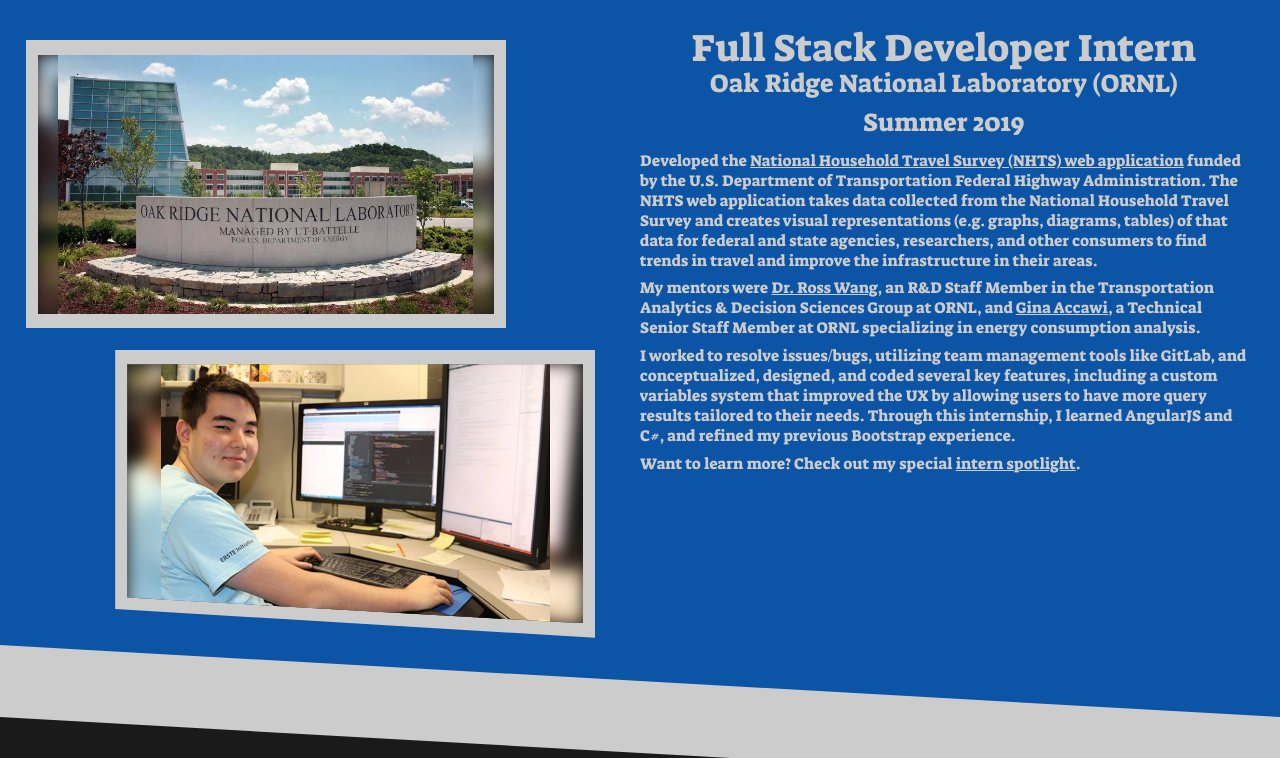
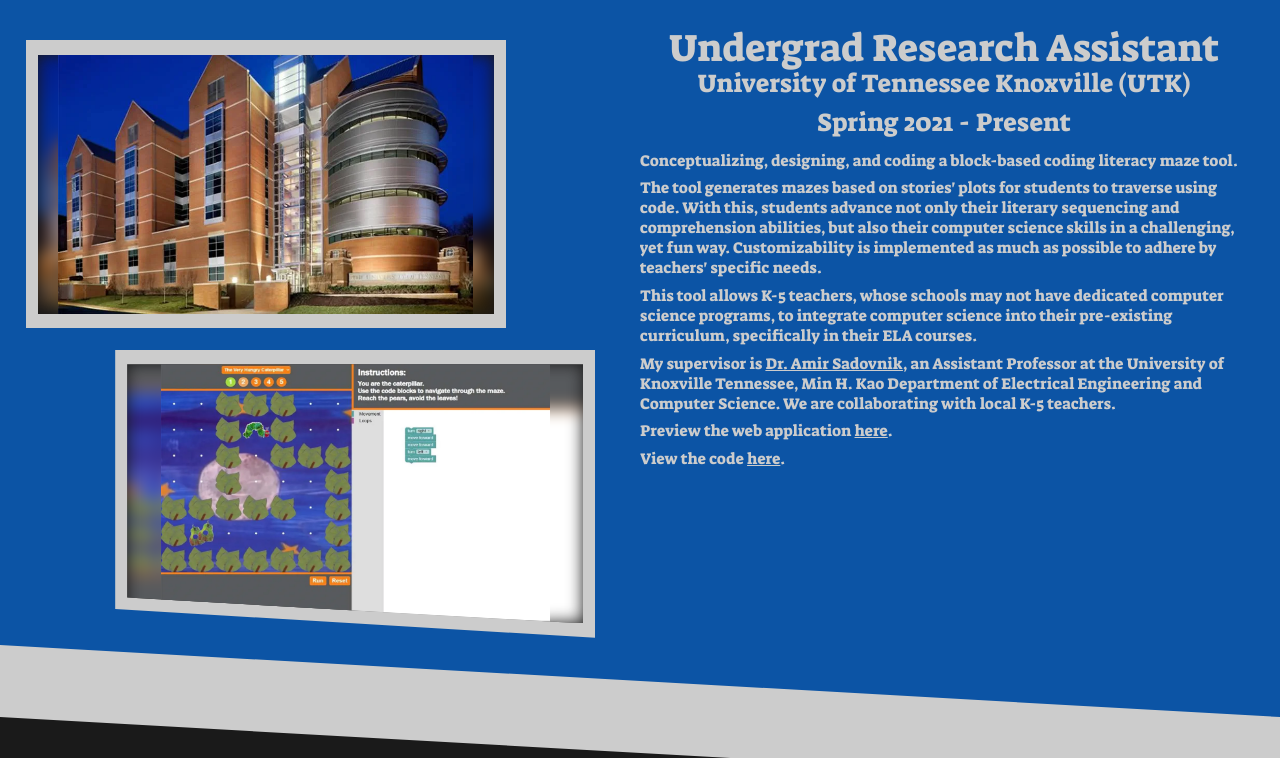
Before and after one commit to jovanyoshioka/Virtual-Portfolio, a plain HTML site: page pages/experiences.html in a window 1280 px wide. Shown: the part 803-1561 px from the top of the page. Drawn offline with Linux system fonts and the light colour scheme.

Commit message:
Updated resume. Added undergrad RA to experiences. Added SASS to skills.

```diff
--- a/css/global.css
+++ b/css/global.css
@@ -2409,6 +2409,8 @@ body.content section.light article div.tint {
   background-color: #0C54A5;
 }
 body.content section.dark article div.tint { background-color: #1A1A1A; }
+body.content section.light article div.tint.sLess,
+body.content section.dark article div.tint.sLess { opacity: 0.65; }
 body.content section.light article div.tint.less,
 body.content section.dark article div.tint.less { opacity: 0.3; }
 
--- a/pages/experiences.html
+++ b/pages/experiences.html
@@ -29,6 +29,11 @@
       <div class="infoContainer">
         <!-- Slideshow's slides/Images -->
         <!-- Custom title, time, and dest attributes used for other slide content -->
+        <picture>
+          <source type="image/webp" srcset="../assets/experiences/ra_eecsBuilding.webp">
+          <source type="image/jpeg" srcset="../assets/experiences/ra_eecsBuilding.jpg">
+          <img class="slideshowImages" section=".eecsRA" src="../assets/experiences/ra_eecsBuilding.jpg" alt="Image of Min H. Kao Electrical Engineering and Computer Science building." />
+        </picture>
         <picture>
           <source type="image/webp" srcset="../assets/experiences/ornl_campus.webp">
           <source type="image/jpeg" srcset="../assets/experiences/ornl_campus.jpg">
@@ -65,8 +70,77 @@
     </section>
 
     <!-- First content section must be "light" colored -->
+    <!-- UTK EECS Undergraduate Research Assistant -->
+    <section class="eecsRA light">
+      <!-- Content Images' Borders, Containers, and Elements -->
+      <figure>
+        <div>
+          <picture>
+            <source type="image/webp" srcset="../assets/experiences/ra_eecsBuilding.webp">
+            <source type="image/jpeg" srcset="../assets/experiences/ra_eecsBuilding.jpg">
+            <img class="blurred" src="../assets/experiences/ra_eecsBuilding.jpg" alt="Image of Min H. Kao Electrical Engineering and Computer Science building blurred." />
+          </picture>
+          <picture>
+            <source type="image/webp" srcset="../assets/experiences/ra_eecsBuilding.webp">
+            <source type="image/jpeg" srcset="../assets/experiences/ra_eecsBuilding.jpg">
+            <img src="../assets/experiences/ra_eecsBuilding.jpg" alt="Image of Min H. Kao Electrical Engineering and Computer Science building." />
+          </picture>
+        </div>
+      </figure>
+      <figure>
+        <div>
+          <picture>
+            <source type="image/webp" srcset="../assets/experiences/ra_mazeTool.webp">
+            <source type="image/jpeg" srcset="../assets/experiences/ra_mazeTool.jpg">
+            <img class="blurred" src="../assets/experiences/ra_mazeTool.jpg" alt="Image of block-based coding literacy maze tool blurred." loading="lazy" />
+          </picture>
+          <picture>
+            <source type="image/webp" srcset="../assets/experiences/ra_mazeTool.webp">
+            <source type="image/jpeg" srcset="../assets/experiences/ra_mazeTool.jpg">
+            <img src="../assets/experiences/ra_mazeTool.jpg" alt="Image of block-based coding literacy maze tool." loading="lazy" />
+          </picture>
+        </div>
+      </figure>
+      <!-- Content Info With Background Image -->
+      <article>
+        <picture>
+          <source type="image/webp" srcset="../assets/experiences/ut_logo.webp">
+          <source type="image/png" srcset="../assets/experiences/ut_logo.png">
+          <img class="higher" src="../assets/experiences/ut_logo.png" alt="Image of UTK's logo." />
+        </picture>
+        <div class="tint sLess"></div>
+        <h1>Undergrad Research Assistant</h1>
+        <h2>University of Tennessee Knoxville (UTK)</h2>
+        <h3>Spring 2021 - Present</h3>
+        <p>
+          Conceptualizing, designing, and coding a block-based coding literacy maze tool.
+        </p>
+        <p>
+          The tool generates mazes based on stories' plots for students to traverse using code. With this,
+          students advance not only their literary sequencing and comprehension abilities, but also their
+          computer science skills in a challenging, yet fun way. Customizability is implemented as much as possible
+          to adhere by teachers' specific needs.
+        </p>
+        <p>
+          This tool allows K-5 teachers, whose schools may not have dedicated computer science programs,
+          to integrate computer science into their pre-existing curriculum, specifically in their ELA courses.
+        </p>
+        <p>
+          My supervisor is <a href="https://www.eecs.utk.edu/people/amir-sadovnik/" target="_blank">Dr. Amir Sadovnik</a>,
+          an Assistant Professor at the University of Knoxville Tennessee, Min H. Kao Department of Electrical Engineering
+          and Computer Science. We are collaborating with local K-5 teachers.
+        </p>
+        <p>
+          Preview the web application <a href="https://jovanyoshioka.github.io/Blockly-Tool/" target="_blank">here</a>.
+        </p>
+        <p>
+          View the code <a href="https://github.com/jovanyoshioka/Blockly-Tool" target="_blank">here</a>.
+        </p>
+      </article>
+    </section>
+
     <!-- ORNL Internship -->
-    <section class="ornlInternship light">
+    <section class="ornlInternship dark">
       <!-- Content Images' Borders, Containers, and Elements -->
       <figure>
         <div>
@@ -103,7 +177,7 @@
           <source type="image/png" srcset="../assets/experiences/ornl_leaf.png">
           <img class="higher" src="../assets/experiences/ornl_leaf.png" alt="Image of ORNL's logo." />
         </picture>
-        <div class="tint less"></div>
+        <div class="tint"></div>
         <h1>Full Stack Developer Intern</h1>
         <h2>Oak Ridge National Laboratory (ORNL)</h2>
         <h3>Summer 2019</h3>
@@ -137,7 +211,7 @@
     </section>
 
     <!-- FRC -->
-    <section class="frc first resize dark">
+    <section class="frc first resize light">
       <figure>
         <div>
           <picture>
@@ -205,7 +279,7 @@
     </section>
 
     <!-- CodeTN -->
-    <section class="codeTN light">
+    <section class="codeTN dark">
       <figure>
         <div>
           <picture>
```
Also changed, not shown: pages/about.html (+2 -1 lines), assets/experiences/ra_eecsBuilding.jpg (added), assets/experiences/ra_eecsBuilding.webp (added), assets/experiences/ra_mazeTool.jpg (added), assets/experiences/ra_mazeTool.webp (added), assets/experiences/ut_logo.png (added), assets/experiences/ut_logo.webp (added), 1 other file.
